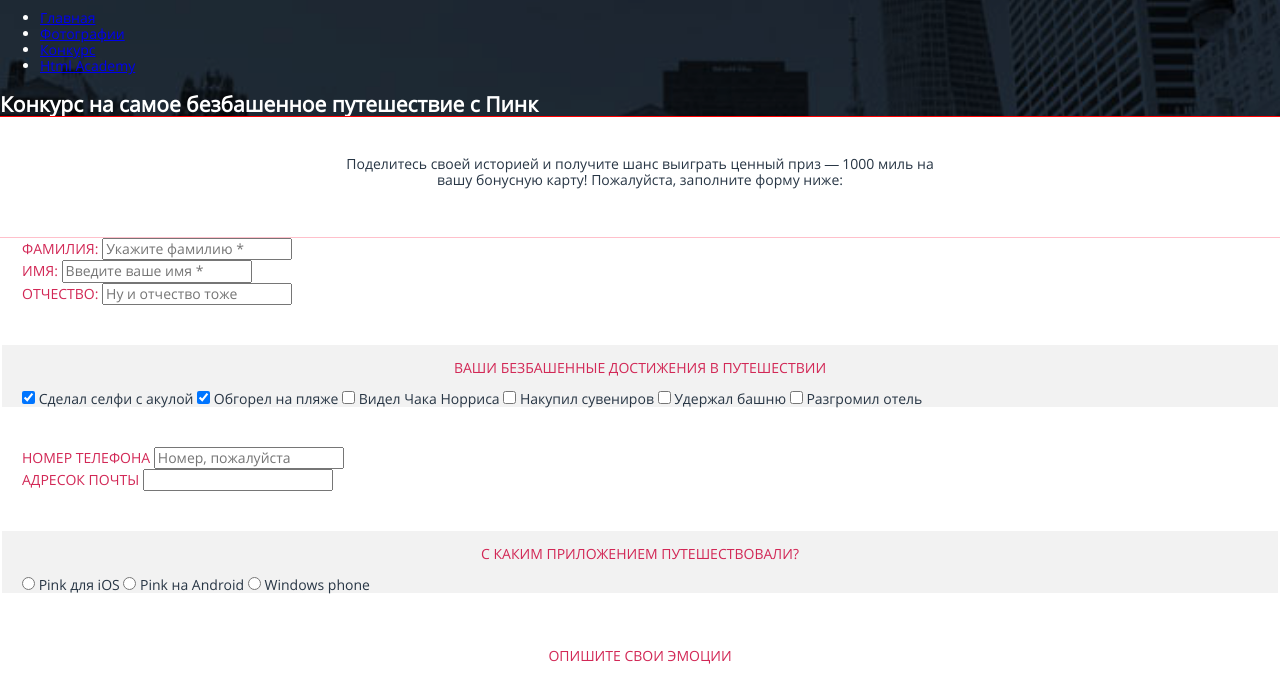
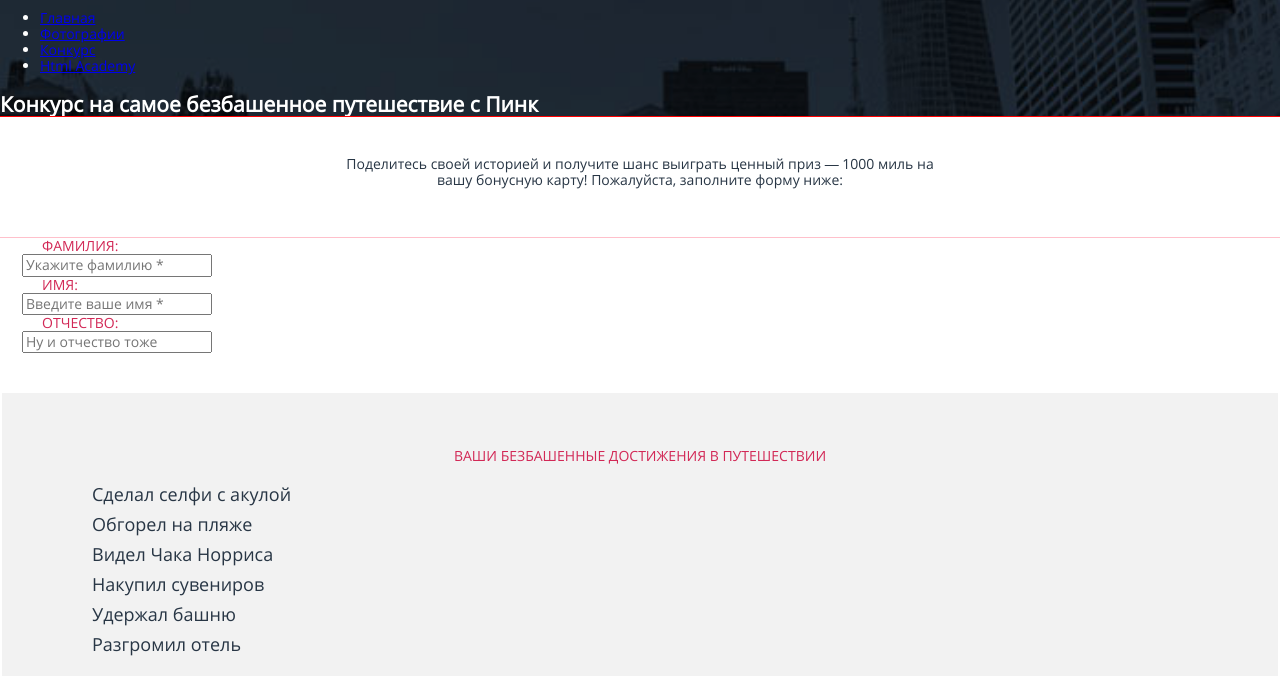
Before and after one commit to mityamf/2483-pink, a plain HTML site: page form.html in a window 1280 px wide. Shown: the part 45-721 px from the top of the page. Drawn offline with nearby package versions, Linux system fonts and the light colour scheme; files that its build step writes are made by us from their sources.

Commit message:
added some styles to form

```diff
--- a/sass/blocks/contest-form.scss
+++ b/sass/blocks/contest-form.scss
@@ -8,12 +8,29 @@
   margin-bottom: 40px;
     &--grey {
     background-color: $grey-background-color;
+    padding-top: 40px;
+    padding-bottom: 40px;
   }
 }
 
 .contest-form__label {
   color: $pink-color;
   text-transform: uppercase;
+  display: block;
+  margin-left: 20px;
+}
+.contest-form__label-radio {
+  display: block;
+  font-size: $middle-font-size;
+  line-height: 30px;
+  margin-left: 70px;
+}
+
+.contest-form__label-check {
+  display: block;
+  font-size: $middle-font-size;
+  line-height: 30px;
+  margin-left: 70px;
 }
 
 .contest-form__description {
@@ -22,3 +39,7 @@
   text-align: center;
   line-height: 18px;
 }
+
+input[type="checkbox"], input[type="radio"] {
+  display: none;
+}
```
